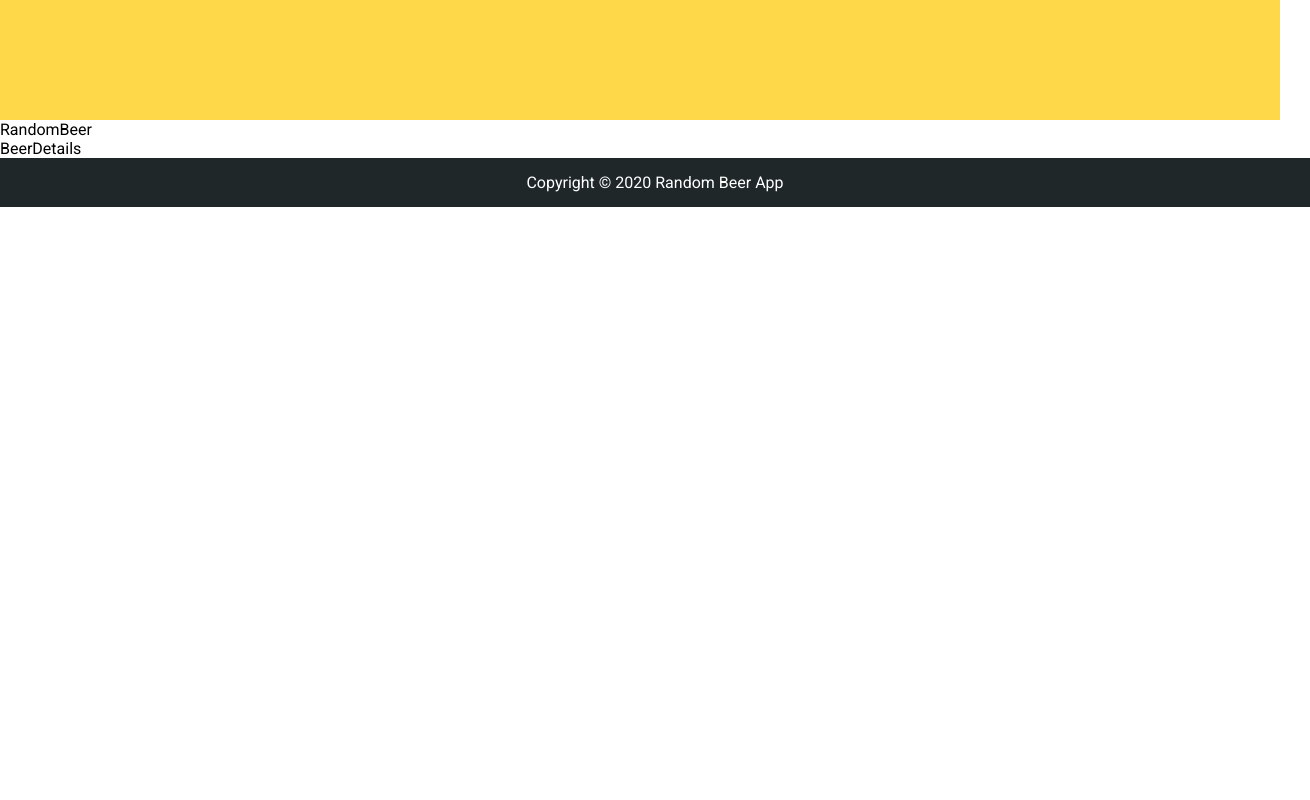
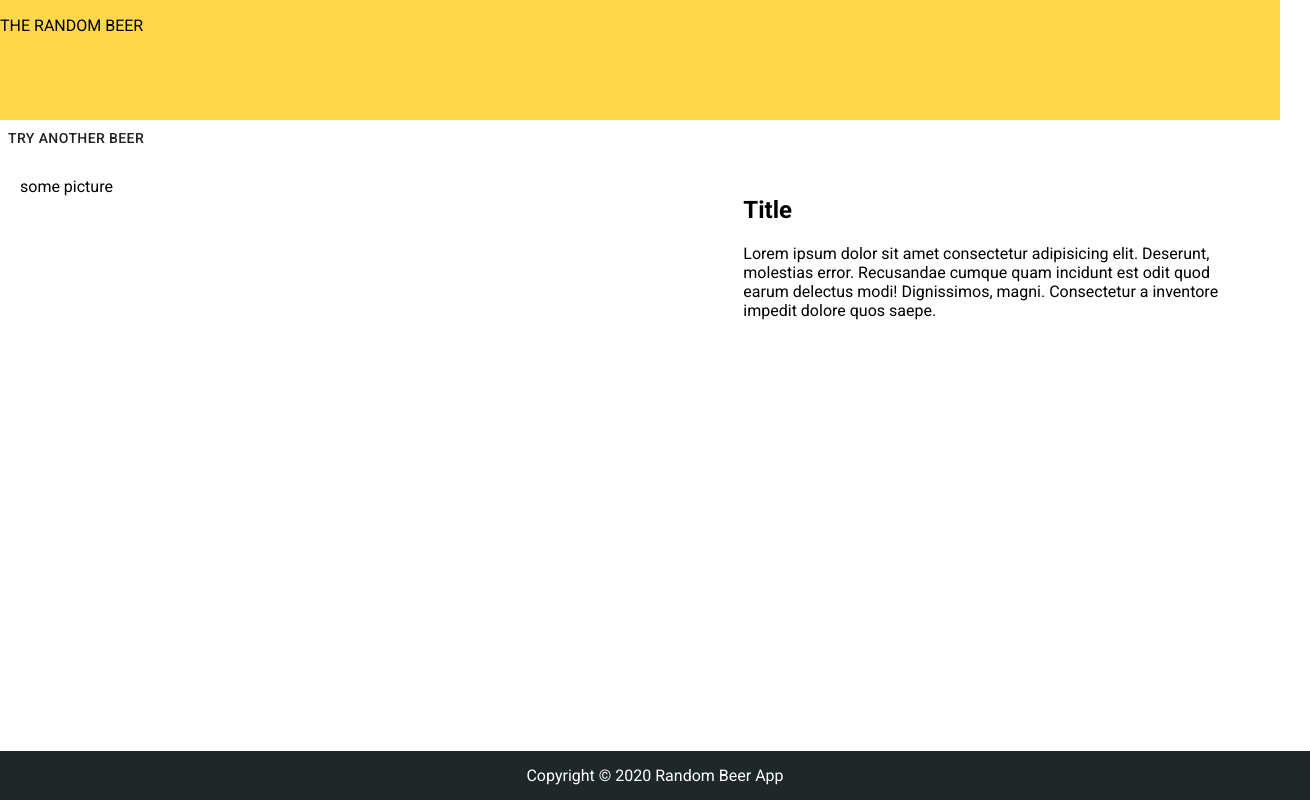
Before and after one commit to thalesleite/random-beer-app, a React (Create React App) app: page / in a window 1280 px wide. Shown: the whole page, 1310 px wide, since content can reach past the window. Built offline with nearby package versions, Linux system fonts and the light colour scheme.

Commit message:
organising the layout structure

```diff
--- a/src/components/BeerDetails/BeerDetails.js
+++ b/src/components/BeerDetails/BeerDetails.js
@@ -1,11 +1,28 @@
 import React from 'react';
+
+import { Grid } from '@material-ui/core';
 
 import './BeerDetails.scss';
 
 function BeerDetails() {
     return (
         <div>
-          BeerDetails
+          <section className="beer-details">
+            <Grid container spacing={4}>
+              <Grid item xs={7}>
+                some picture
+              </Grid>
+              <Grid item xs={5}>
+                <h1>Title</h1>
+
+                <p>
+                  Lorem ipsum dolor sit amet consectetur adipisicing elit. Deserunt, molestias error.
+                  Recusandae cumque quam incidunt est odit quod earum delectus modi! Dignissimos, magni.
+                  Consectetur a inventore impedit dolore quos saepe.
+                </p>
+              </Grid>
+            </Grid>
+          </section>
         </div>
     );
 }
--- a/src/components/BeerDetails/BeerDetails.scss
+++ b/src/components/BeerDetails/BeerDetails.scss
@@ -0,0 +1,3 @@
+.beer-details {
+  padding: 20px;
+}
--- a/src/components/Footer/Footer.js
+++ b/src/components/Footer/Footer.js
@@ -11,8 +11,8 @@ function Footer() {
 
   return (
     <footer className="footer">
-      <Grid container spacing={3}>
-        <Grid item xs={12} md={12}>
+      <Grid container>
+        <Grid xs={12} md={12}>
           <span>Copyright © {year} Random Beer App</span>
         </Grid>
       </Grid>
--- a/src/components/Footer/Footer.scss
+++ b/src/components/Footer/Footer.scss
@@ -1,13 +1,12 @@
 @import '../../scss/variables';
 
 .footer {
-  display: flex;
-  justify-content: space-between;
   width: 100%;
   height: auto;
   padding: 15px;
   text-align: center;
   bottom: 0;
+  position: fixed;
   background-color: $color-black;
   color: white;
 }
--- a/src/components/Header/Header.js
+++ b/src/components/Header/Header.js
@@ -4,7 +4,9 @@ import './Header.scss';
 
 function Header() {
     return (
-      <div className="header"></div>
+      <div className="header">
+        <p>THE RANDOM BEER</p>
+      </div>
     );
 }
 
--- a/src/components/RandomBeer/RandomBeer.js
+++ b/src/components/RandomBeer/RandomBeer.js
@@ -1,11 +1,24 @@
 import React from 'react';
+
+import { Grid, Button } from '@material-ui/core';
 
 import './RandomBeer.scss';
 
 function RandomBeer() {
     return (
         <div>
-          RandomBeer
+          <section className="random-beer">
+            <Grid container spacing={4}>
+              <Grid item xs={12}>
+                <Button
+                    className=""
+                    type="button"
+                  >
+                    Try another beer
+                </Button>
+              </Grid>
+            </Grid>
+          </section>
         </div>
     );
 }
--- a/src/scss/_global.scss
+++ b/src/scss/_global.scss
@@ -1,3 +1,9 @@
 body {
   font-family: 'Roboto', sans-serif;
 }
+
+// HACKS
+.MuiGrid-spacing-xs-4 {
+  //width: calc(100% + 32px);
+  width: 100% !important;
+}
```
